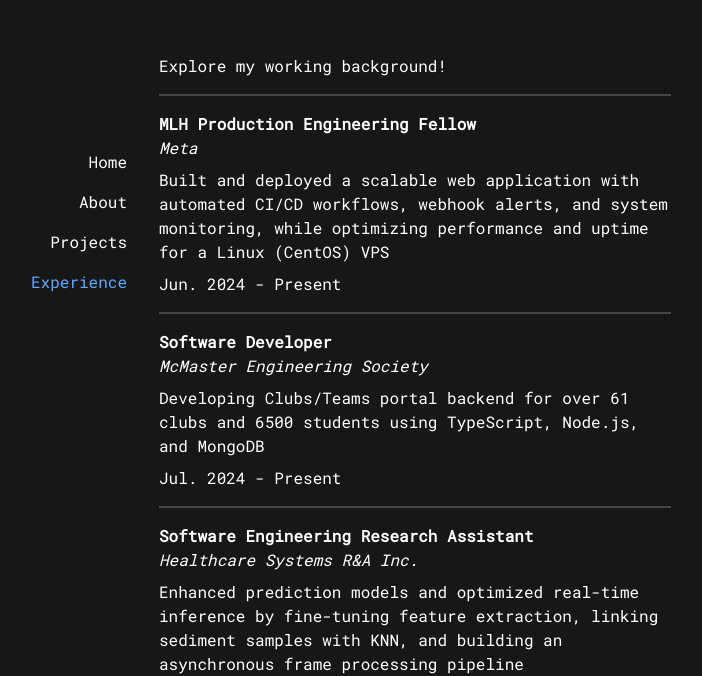
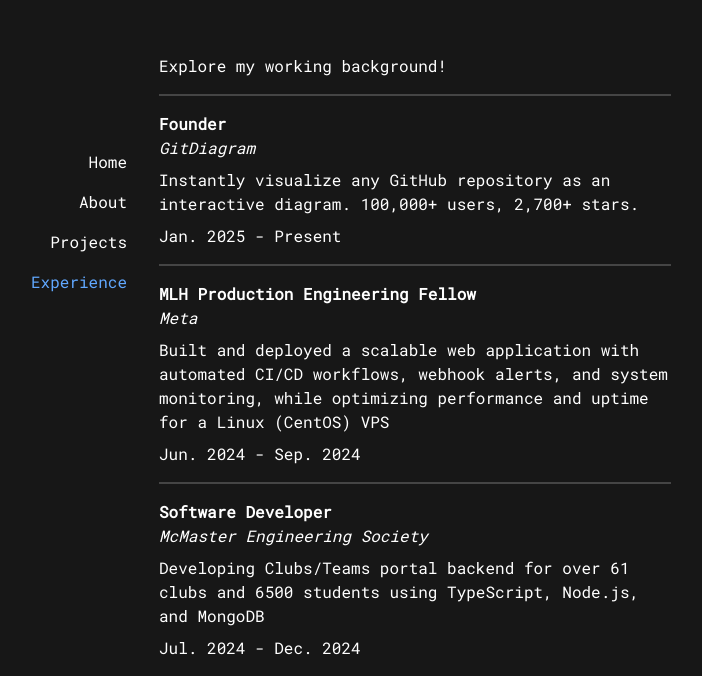
Before and after one commit to ahmedkhaleel2004/portfolio, a Next.js app: page /experience in a window 1280 px wide. Shown: the part 138-814 px from the top of the page, without its empty margins (273-975 px from the left). Built offline with nearby package versions, Linux system fonts and the light colour scheme.

Commit message:
update experience

```diff
--- a/app/experience/page.tsx
+++ b/app/experience/page.tsx
@@ -2,15 +2,21 @@
 
 const positions = [
   {
+    title: "Founder",
+    company: "GitDiagram",
+    date: "Jan. 2025 - Present",
+    desc: "Instantly visualize any GitHub repository as an interactive diagram. 100,000+ users, 2,700+ stars.",
+  },
+  {
     title: "MLH Production Engineering Fellow",
     company: "Meta",
-    date: "Jun. 2024 - Present",
+    date: "Jun. 2024 - Sep. 2024",
     desc: "Built and deployed a scalable web application with automated CI/CD workflows, webhook alerts, and system monitoring, while optimizing performance and uptime for a Linux (CentOS) VPS",
   },
   {
     title: "Software Developer",
     company: "McMaster Engineering Society",
-    date: "Jul. 2024 - Present",
+    date: "Jul. 2024 - Dec. 2024",
     desc: "Developing Clubs/Teams portal backend for over 61 clubs and 6500 students using TypeScript, Node.js, and MongoDB",
   },
   {
--- a/app/projects/page.tsx
+++ b/app/projects/page.tsx
@@ -4,7 +4,7 @@
 const projects = [
   {
     title: "GitDiagram",
-    desc: "Instantly visualize any GitHub repository as an interactive diagram. 100,000+ users, 2,600+ stars.",
+    desc: "Instantly visualize any GitHub repository as an interactive diagram. 100,000+ users, 2,700+ stars.",
     link: "https://gitdiagram.com",
   },
   {
```
